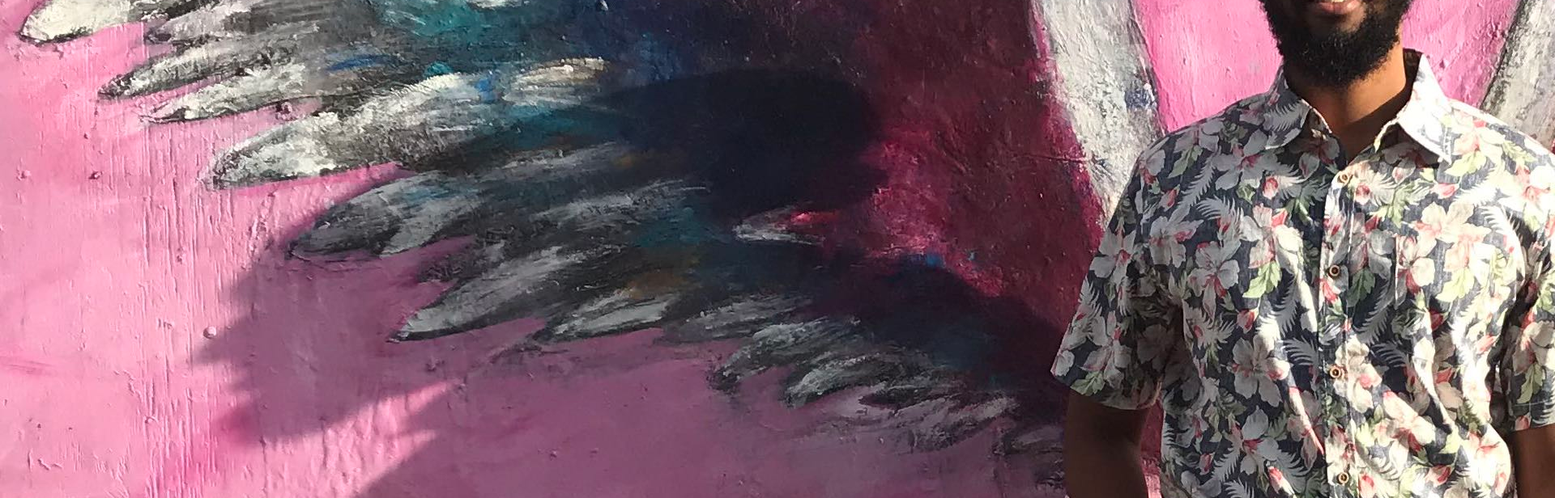
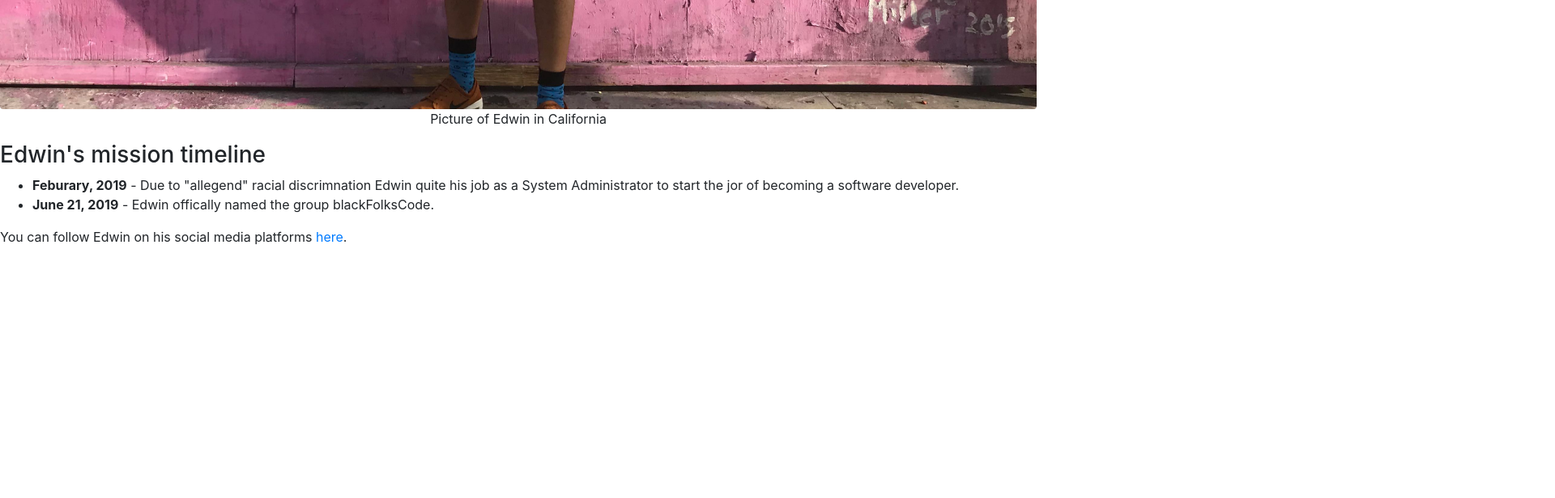
Before and after one commit to EdwinKinloch/SelfTributePage, a plain HTML site: page index.html in a window 1280 px wide. Shown: the part 980-1596 px from the top of the page at 81% size, 1920 px wide, since content can reach past the window. After the commit the page ends 1301 px from the top, so only its background shows below. Drawn offline with nearby package versions, Linux system fonts and the light colour scheme.

Commit message:
Added the img-fluid and rounded class to img element with id image.

```diff
--- a/index.html
+++ b/index.html
@@ -15,8 +15,8 @@
             <h2>A man on a mission</h2>
         </div>
         <div id="img-div">
-            <img id="image" src="./img/image1.jpg" alt="Picture of Edwin">
-            <p id="img-caption">Picture of Edwin in California</p>
+            <img id="image" class="img-fluid rounded" src="./img/image1.jpg" alt="Picture of Edwin">
+            <p id="img-caption" class="text-center">Picture of Edwin in California</p>
         </div>
         <div id="tribute-info">
             <h3>Edwin's mission timeline</h3>
```
